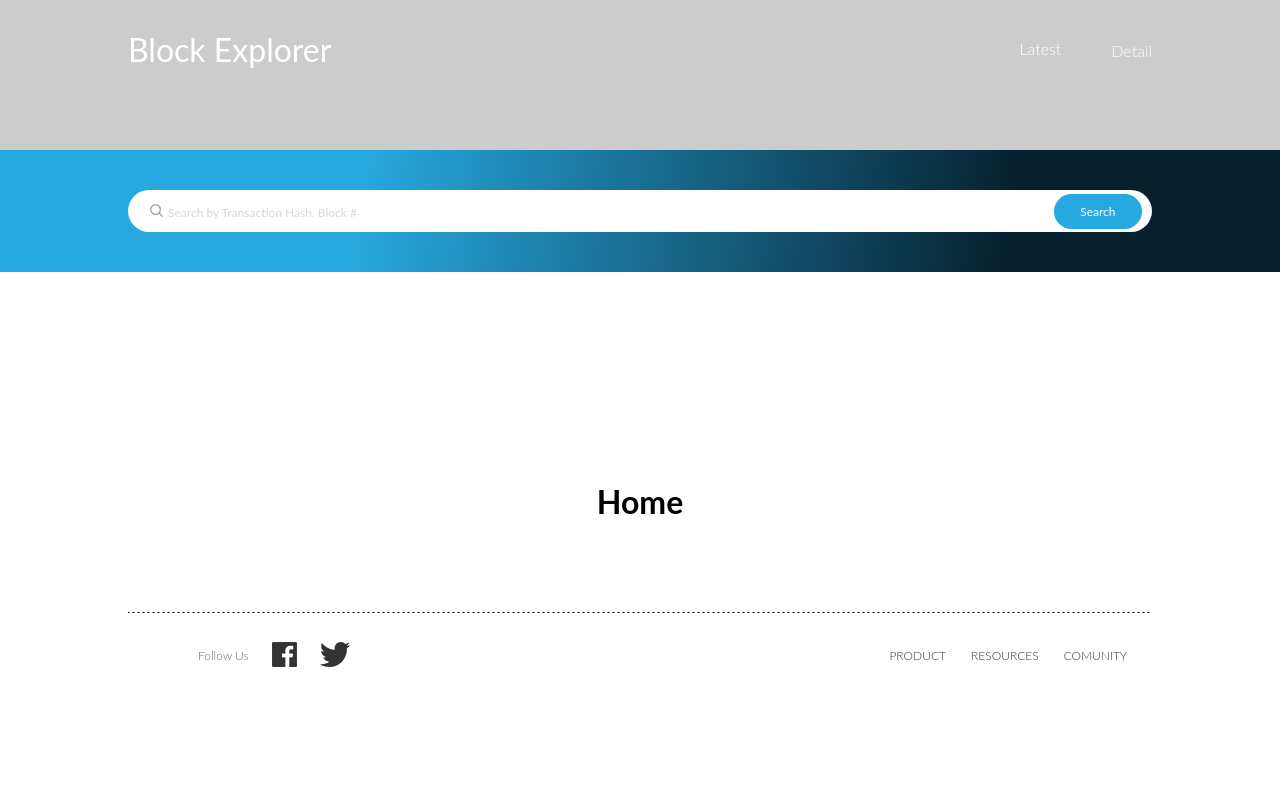
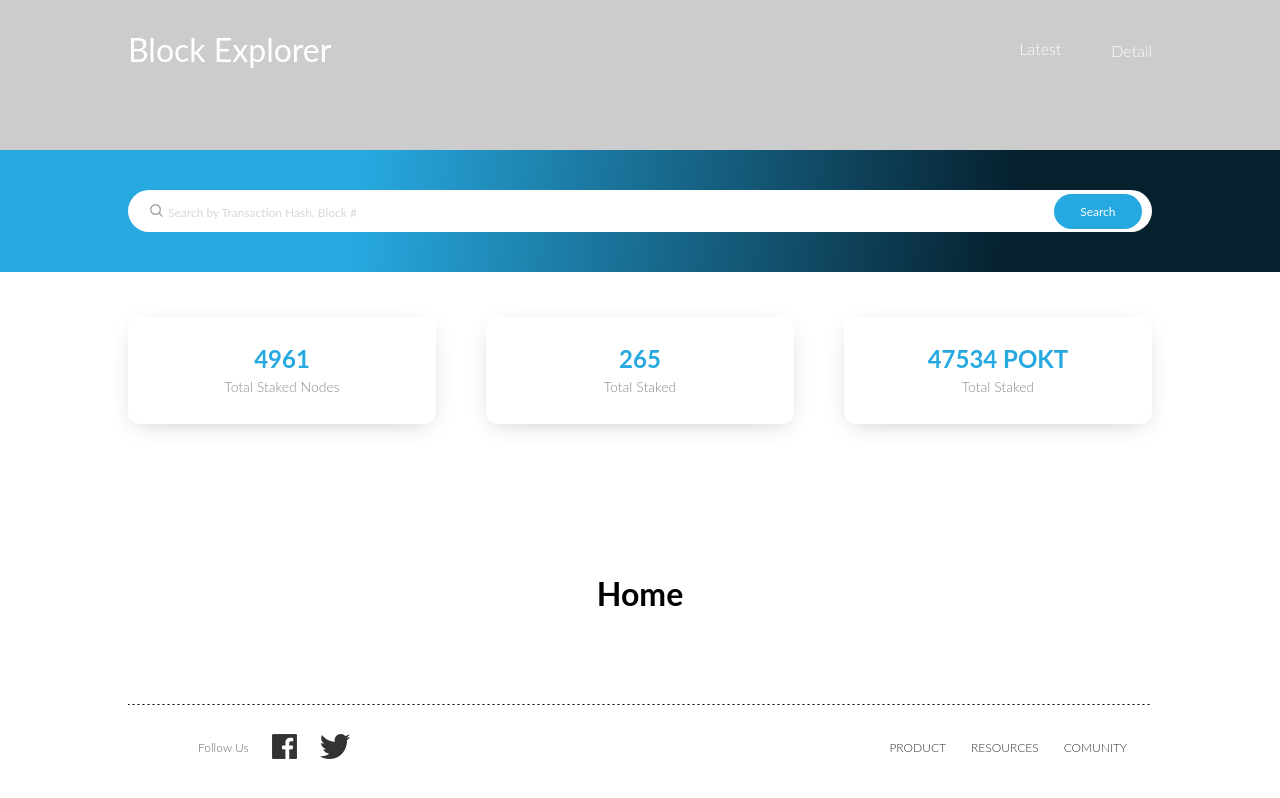
Before and after one commit to pokt-network/explorer, a React (Create React App) app: page / in a window 1280 px wide. Built offline with nearby package versions, Linux system fonts and the light colour scheme.

Commit message:
Statistics component

```diff
--- a/src/components/EmptyWrapper.js
+++ b/src/components/EmptyWrapper.js
@@ -3,7 +3,7 @@ import styled from 'styled-components';
 const EmptyWrapper = styled.div`
   padding: 50px;
   text-align: center;
-  padding: 190px 0 70px 0;
+  padding: 80px 0 70px 0;
 `;
 
 export default EmptyWrapper;
--- /dev/null
+++ b/src/components/Statistics/Description.js
@@ -0,0 +1,15 @@
+import styled, { css } from 'styled-components';
+import { colors } from '../../utils/colors';
+import { maxPhone } from "../../utils/media";
+
+const Description = styled.div`
+  font-size: 14px;
+  line-height: 1em;
+  color: ${colors.gray};
+  font-weight: 300;
+  ${maxPhone(css`
+    font-size: 16px;
+  `)};
+`;
+
+export default Description;
--- /dev/null
+++ b/src/components/Statistics/Number.js
@@ -0,0 +1,12 @@
+import styled from 'styled-components';
+import { colors } from '../../utils/colors';
+
+const Number = styled.div`
+  font-size: 24px;
+  line-height: 1em;
+  color: ${colors.blue};
+  font-weight: 700;
+  margin-bottom: 9px;
+`;
+
+export default Number;
--- /dev/null
+++ b/src/components/Statistics/Statistic.js
@@ -0,0 +1,60 @@
+import styled, { css } from "styled-components";
+import { maxPhone, tablet, desktop } from "../../utils/media";
+
+const Statistic = styled.div`
+  margin: 0 0 25px 0;
+  padding: 30px 0;
+  text-align: center;
+  border-radius: 12px;
+  box-shadow: 0 6px 25px -8px rgba(0, 0, 0, 0.23);
+
+  &:first-of-type {
+    ${maxPhone(css`
+      width: 100%;
+      margin-bottom: 25px;
+    `)};
+  }
+  &:nth-of-type(2),
+  &:nth-of-type(3) {
+    ${maxPhone(css`
+      flex-basis: calc(50% - 12.5px);
+      flex-grow: 0;
+      flex-shrink: 0;
+      width: calc(50% - 12.5px);
+    `)};
+  }
+  ${maxPhone(css`
+    &:nth-of-type(2) {
+      margin: 0 25px 50px 0;
+  	}
+  `)};
+
+  ${tablet(css`
+    flex: 0 0 calc(33.33% - 20px);
+    width: calc(33.33% - 20px);
+  `)};
+  ${desktop(css`
+    flex: 0 0 calc(33.33% - 33.33px);
+    width: calc(33.33% - 33.33px);
+  `)};
+
+  ${tablet(css`
+    margin: 0 30px 30px 0;
+  `)};
+  ${desktop(css`
+    margin: 0 50px 50px 0;
+  `)};
+
+  &:nth-child(3n + 3) {
+    margin: 0 0 50px;
+    ${tablet(css`
+      margin: 0 0 30px;
+    `)};
+    ${desktop(css`
+      margin: 0 0 50px;
+  `)};
+  } /* &:last-child */
+
+`;
+
+export default Statistic;
--- /dev/null
+++ b/src/components/Statistics/StatisticsWrapper.js
@@ -0,0 +1,11 @@
+import styled from "styled-components";
+
+const StatisticsWrapper = styled.div`
+	display: flex;
+	flex: 0 0 100%;
+	flex-flow: row wrap;
+	width: 100%;
+	margin-top: 45px;
+`;
+
+export default StatisticsWrapper;
--- /dev/null
+++ b/src/components/Statistics/index.js
@@ -0,0 +1,44 @@
+import React, { Component } from "react";
+
+import Wrapper from '../../components/Wrapper';
+import StatisticsWrapper from './StatisticsWrapper';
+import Statistic from './Statistic';
+import Number from './Number';
+import Description from './Description';
+
+class Statistics extends Component {
+  render () {
+    return (
+      <Wrapper>
+        <StatisticsWrapper>
+          <Statistic>
+            <Number>
+              4961
+            </Number>
+            <Description>
+              Total Staked Nodes
+            </Description>
+          </Statistic>
+          <Statistic>
+            <Number>
+              265
+            </Number>
+            <Description>
+              Total Staked
+            </Description>
+          </Statistic>
+          <Statistic>
+            <Number>
+              47534 POKT
+            </Number>
+            <Description>
+              Total Staked
+            </Description>
+          </Statistic>
+        </StatisticsWrapper>
+      </Wrapper>
+    );
+  }
+}
+
+export default Statistics;
--- a/src/utils/media.js
+++ b/src/utils/media.js
@@ -19,7 +19,7 @@ export const desktop = inner => css`
 `;
 
 export const maxPhone = inner => css`
-  @media only screen and (max-width : ${768 / 16}em) {
+  @media only screen and (max-width : ${767 / 16}em) {
     ${inner}
   }
 `;
--- a/src/views/Home/index.js
+++ b/src/views/Home/index.js
@@ -2,11 +2,13 @@ import React from 'react';
 import EmptyWrapper from '../../components/EmptyWrapper';
 import HomeContent from './Home';
 import Search from '../../components/Search';
+import Statistics from '../../components/Statistics';
 
 function Home (){
     return (
         <HomeContent>
             <Search />
+            <Statistics />
             <EmptyWrapper>
                 <h1>Home</h1>
             </EmptyWrapper>
```
